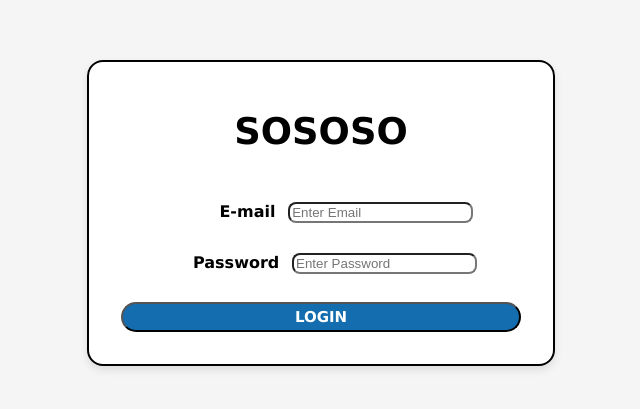
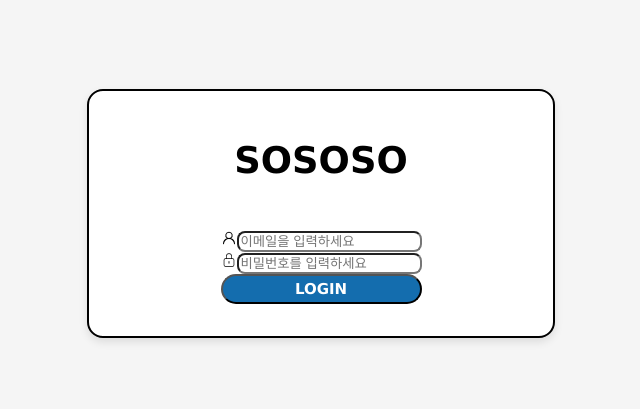
Before and after one commit to CSID-DGU/2024-1-SCS4031-01-sososo-3, a React (Create React App) app in the folder frontend/: page /login in a window 1280 px wide. Shown: the part 187-596 px from the top of the page, without its empty margins (319-959 px from the left). Built offline with nearby package versions, Linux system fonts and the light colour scheme.

Commit message:
[PSJ]fix_login UI

```diff
--- a/frontend/src/pages/Login.js
+++ b/frontend/src/pages/Login.js
@@ -2,12 +2,14 @@ import React, { useState, useContext } from "react";
 import axios from 'axios';
 import { useNavigate } from "react-router-dom";
 import { RoomContext } from "../RoomContext";
-
+import { GoPerson } from 'react-icons/go';
+import { CiLock } from 'react-icons/ci';
 import "../App.css";
 
 function Login() {
   const [email, setEmail] = useState('');
   const [password, setPassword] = useState('');
+  const [errorMessage, setErrorMessage] = useState(''); // 오류 메시지 상태 변수 추가
   const { setRoomId, updateName, updateGroupCode, updateUserLevel } = useContext(RoomContext);
   const navigate = useNavigate();
 
@@ -35,25 +37,25 @@ function Login() {
 
               navigate(`/${result.data.roomId}`);
           } else {
-              navigate("/login");
-              alert("You are not registered to this service");
+              setErrorMessage("아이디 또는 비밀번호가 맞지 않아요. 다시 입력해주세요.");
           }
       })
-      .catch(err => console.log(err));
+      .catch(err => {
+          console.log(err);
+          setErrorMessage("아이디 또는 비밀번호가 맞지 않아요. 다시 입력해주세요."); // 오류 메시지 설정
+      });
   }
 
   return (
     <div className="app">
-
       <div className="login-container">
           <h2>SOSOSO</h2>
           <form onSubmit={handleSubmit}>
-
-              <div className="login-id">
-                  <label htmlFor="email">E-mail</label>
+              <div className="input-container">
+                  <GoPerson className="input-icon" />
                   <input
                       type="text"
-                      placeholder='Enter Email'
+                      placeholder='이메일을 입력하세요'
                       autoComplete='off'
                       name='email'
                       className='login-control rounded-0'
@@ -62,17 +64,19 @@ function Login() {
                   />
               </div>
 
-              <div className="login-pd">
-                  <label htmlFor="password">Password</label>
+              <div className="input-container">
+                  <CiLock className="input-icon" />
                   <input
                       type="password"
-                      placeholder='Enter Password'
+                      placeholder='비밀번호를 입력하세요'
                       name='password'
                       className='login-control rounded-0'
                       onChange={(e) => setPassword(e.target.value)}
                       value={password}
                   />
               </div>
+
+              {errorMessage && <p className="error-message">{errorMessage}</p>} {/* 오류 메시지 출력 */}
 
               <div>
                   <button type="submit" className="login-button">
```
